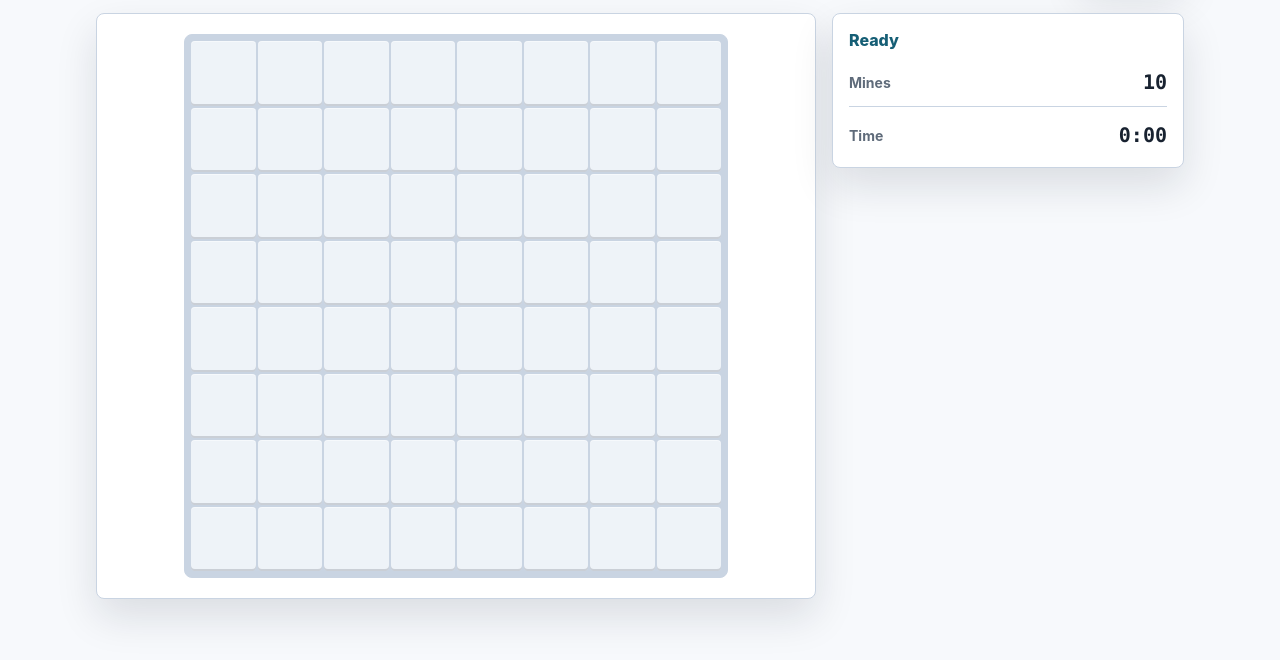
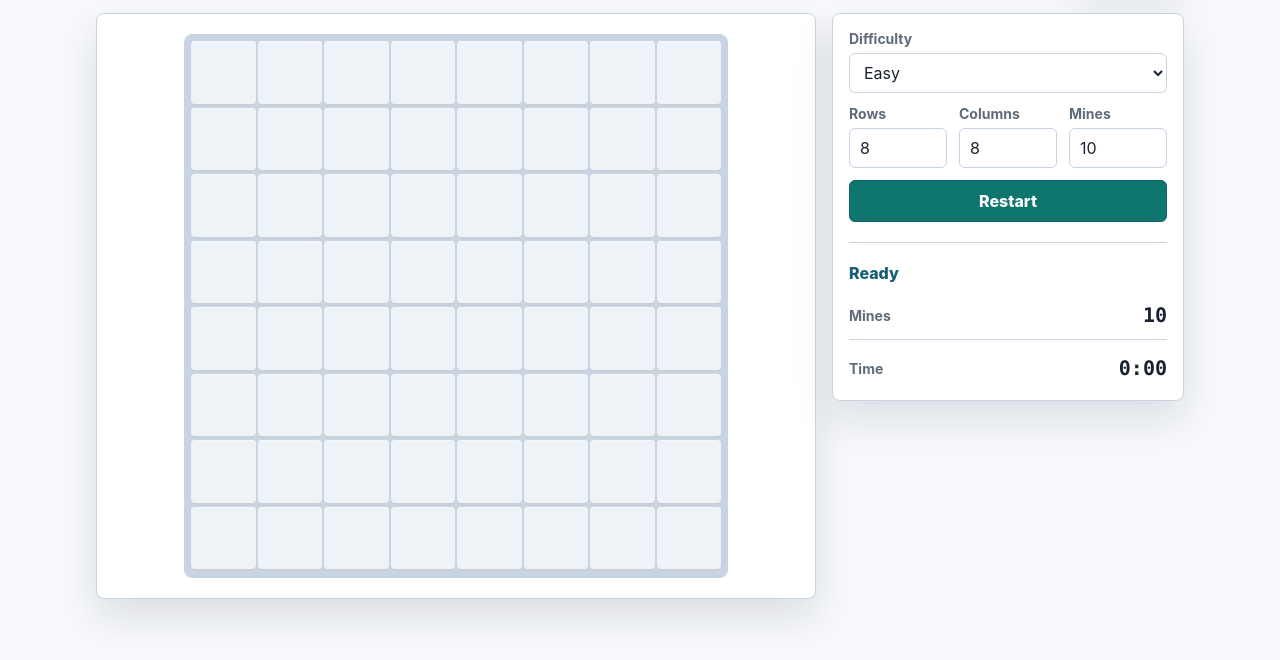
Before and after one commit to mtplayground/mct-test-u-agmn-mct-test-user, a website built with Vite: page index.html in a window 1280 px wide. Shown: the part 116-776 px from the top of the page. Built offline with nearby package versions, Linux system fonts and the light colour scheme.

Commit message:
feat: Implement difficulty selector and custom-board form

```diff
--- a/src/main.ts
+++ b/src/main.ts
@@ -4,6 +4,7 @@ import './styles/board.css';
 
 import { createGameState } from './game/engine';
 import { createBoardView } from './ui/board-view';
+import { createControls } from './ui/controls';
 import { createStatusBar } from './ui/status-bar';
 
 const INITIAL_BOARD_CONFIG = {
@@ -38,6 +39,7 @@ appRoot.innerHTML = `
       </section>
 
       <aside class="info-panel" aria-label="Game details">
+        <div data-controls></div>
         <div data-status-bar></div>
       </aside>
     </main>
@@ -45,6 +47,7 @@ appRoot.innerHTML = `
 `;
 
 const boardElement = appRoot.querySelector<HTMLElement>('[data-board-view]');
+const controlsElement = appRoot.querySelector<HTMLElement>('[data-controls]');
 const statusBarElement =
   appRoot.querySelector<HTMLElement>('[data-status-bar]');
 const statusSummaryElement = appRoot.querySelector<HTMLElement>(
@@ -55,15 +58,27 @@ if (boardElement === null) {
   throw new Error('Board view root element was not found.');
 }
 
+if (controlsElement === null) {
+  throw new Error('Controls root element was not found.');
+}
+
 if (statusBarElement === null) {
   throw new Error('Status bar root element was not found.');
 }
 
 const initialGameState = createGameState(INITIAL_BOARD_CONFIG);
+const boardView = createBoardView(boardElement, initialGameState);
+const statusBar = createStatusBar(statusBarElement, initialGameState, {
+  summaryElement: statusSummaryElement,
+});
 
-createBoardView(boardElement, initialGameState);
-createStatusBar(statusBarElement, initialGameState, {
-  summaryElement: statusSummaryElement,
+createControls(controlsElement, initialGameState.config, {
+  onRestart: (config) => {
+    const nextState = createGameState(config);
+
+    boardView.update(nextState);
+    statusBar.update(nextState);
+  },
 });
 
 function escapeHtml(value: string): string {
--- a/src/styles/base.css
+++ b/src/styles/base.css
@@ -133,7 +133,66 @@ h1 {
 }
 
 .info-panel {
+  display: grid;
+  gap: 1.25rem;
   padding: 1rem;
+}
+
+.controls {
+  border-bottom: 1px solid var(--color-border);
+  padding-bottom: 1.25rem;
+}
+
+.controls-form,
+.custom-fields {
+  display: grid;
+  gap: 0.75rem;
+}
+
+.custom-fields {
+  grid-template-columns: repeat(3, minmax(0, 1fr));
+}
+
+.field {
+  display: grid;
+  gap: 0.375rem;
+}
+
+.field-label {
+  color: var(--color-text-muted);
+  font-size: 0.875rem;
+  font-weight: 700;
+}
+
+.field select,
+.field input {
+  width: 100%;
+  min-height: 2.5rem;
+  border: 1px solid var(--color-border);
+  border-radius: var(--radius-control);
+  padding: 0.5rem 0.625rem;
+  background: var(--color-surface);
+  color: var(--color-text);
+}
+
+input[aria-invalid='true'] {
+  border-color: var(--color-danger);
+}
+
+.form-error {
+  color: var(--color-danger);
+  font-size: 0.875rem;
+  font-weight: 700;
+}
+
+.primary-button {
+  min-height: 2.625rem;
+  border: 1px solid var(--color-accent-strong);
+  border-radius: var(--radius-control);
+  padding: 0.625rem 0.875rem;
+  background: var(--color-accent);
+  color: var(--color-page);
+  font-weight: 800;
 }
 
 .status-bar {
@@ -195,4 +254,8 @@ h1 {
   .app-main {
     grid-template-columns: 1fr;
   }
+
+  .custom-fields {
+    grid-template-columns: 1fr;
+  }
 }
--- /dev/null
+++ b/src/ui/controls.ts
@@ -0,0 +1,398 @@
+import type { BoardConfig, Difficulty } from '../types';
+
+export interface ControlsOptions {
+  readonly onRestart: (config: BoardConfig) => void;
+}
+
+export interface Controls {
+  readonly element: HTMLElement;
+  update: (config: BoardConfig) => void;
+  destroy: () => void;
+}
+
+export interface ValidationResult {
+  readonly valid: boolean;
+  readonly message: string | null;
+}
+
+type PresetDifficulty = Exclude<Difficulty, 'custom'>;
+
+interface FormElements {
+  readonly difficulty: HTMLSelectElement;
+  readonly customFields: HTMLElement;
+  readonly rows: HTMLInputElement;
+  readonly cols: HTMLInputElement;
+  readonly mines: HTMLInputElement;
+  readonly error: HTMLElement;
+  readonly form: HTMLFormElement;
+}
+
+const MIN_DIMENSION = 5;
+const MAX_DIMENSION = 40;
+const SAFE_START_CELLS = 9;
+
+export const DIFFICULTY_CONFIGS: Record<PresetDifficulty, BoardConfig> = {
+  beginner: {
+    rows: 8,
+    cols: 8,
+    mines: 10,
+    difficulty: 'beginner',
+  },
+  intermediate: {
+    rows: 16,
+    cols: 16,
+    mines: 40,
+    difficulty: 'intermediate',
+  },
+  expert: {
+    rows: 16,
+    cols: 30,
+    mines: 99,
+    difficulty: 'expert',
+  },
+};
+
+export function createControls(
+  element: HTMLElement,
+  initialConfig: BoardConfig,
+  options: ControlsOptions,
+): Controls {
+  element.replaceChildren(createControlsElement(initialConfig));
+
+  const elements = queryFormElements(element);
+
+  const render = (config: BoardConfig): void => {
+    elements.difficulty.value = config.difficulty;
+    elements.rows.value = String(config.rows);
+    elements.cols.value = String(config.cols);
+    elements.mines.value = String(config.mines);
+    renderCustomFields(elements);
+    renderValidation(elements, getSelectedConfig(elements).validation);
+  };
+
+  const handleDifficultyChange = (): void => {
+    const selectedDifficulty = elements.difficulty.value as Difficulty;
+
+    if (selectedDifficulty !== 'custom') {
+      const presetConfig = DIFFICULTY_CONFIGS[selectedDifficulty];
+      elements.rows.value = String(presetConfig.rows);
+      elements.cols.value = String(presetConfig.cols);
+      elements.mines.value = String(presetConfig.mines);
+    }
+
+    updateMineLimit(elements);
+    renderCustomFields(elements);
+    renderValidation(elements, getSelectedConfig(elements).validation);
+  };
+
+  const handleInput = (): void => {
+    updateMineLimit(elements);
+    renderValidation(elements, getSelectedConfig(elements).validation);
+  };
+
+  const handleSubmit = (event: SubmitEvent): void => {
+    event.preventDefault();
+
+    const selected = getSelectedConfig(elements);
+    renderValidation(elements, selected.validation);
+
+    if (!selected.validation.valid || selected.config === null) {
+      return;
+    }
+
+    options.onRestart(selected.config);
+  };
+
+  elements.difficulty.addEventListener('change', handleDifficultyChange);
+  elements.rows.addEventListener('input', handleInput);
+  elements.cols.addEventListener('input', handleInput);
+  elements.mines.addEventListener('input', handleInput);
+  elements.form.addEventListener('submit', handleSubmit);
+
+  render(initialConfig);
+
+  return {
+    element,
+    update: render,
+    destroy: () => {
+      elements.difficulty.removeEventListener('change', handleDifficultyChange);
+      elements.rows.removeEventListener('input', handleInput);
+      elements.cols.removeEventListener('input', handleInput);
+      elements.mines.removeEventListener('input', handleInput);
+      elements.form.removeEventListener('submit', handleSubmit);
+      element.replaceChildren();
+    },
+  };
+}
+
+export function validateBoardConfig(config: BoardConfig): ValidationResult {
+  if (!isIntegerInRange(config.rows, MIN_DIMENSION, MAX_DIMENSION)) {
+    return {
+      valid: false,
+      message: `Rows must be ${String(MIN_DIMENSION)}-${String(MAX_DIMENSION)}.`,
+    };
+  }
+
+  if (!isIntegerInRange(config.cols, MIN_DIMENSION, MAX_DIMENSION)) {
+    return {
+      valid: false,
+      message: `Columns must be ${String(MIN_DIMENSION)}-${String(MAX_DIMENSION)}.`,
+    };
+  }
+
+  if (!Number.isInteger(config.mines) || config.mines < 1) {
+    return {
+      valid: false,
+      message: 'Mines must be at least 1.',
+    };
+  }
+
+  const maxMines = getMaxMines(config.rows, config.cols);
+
+  if (config.mines > maxMines) {
+    return {
+      valid: false,
+      message: `Mines must be ${String(maxMines)} or fewer.`,
+    };
+  }
+
+  return {
+    valid: true,
+    message: null,
+  };
+}
+
+export function getMaxMines(rows: number, cols: number): number {
+  return Math.max(0, rows * cols - SAFE_START_CELLS - 1);
+}
+
+function createControlsElement(config: BoardConfig): HTMLElement {
+  const section = document.createElement('section');
+  section.className = 'controls';
+  section.setAttribute('aria-label', 'Board controls');
+
+  const form = document.createElement('form');
+  form.className = 'controls-form';
+  form.noValidate = true;
+  form.dataset.controlsForm = '';
+
+  const difficultyField = document.createElement('label');
+  difficultyField.className = 'field';
+
+  const difficultyLabel = document.createElement('span');
+  difficultyLabel.className = 'field-label';
+  difficultyLabel.textContent = 'Difficulty';
+
+  const difficultySelect = document.createElement('select');
+  difficultySelect.name = 'difficulty';
+  difficultySelect.dataset.controlsDifficulty = '';
+  difficultySelect.append(
+    createDifficultyOption('beginner', 'Easy'),
+    createDifficultyOption('intermediate', 'Medium'),
+    createDifficultyOption('expert', 'Hard'),
+    createDifficultyOption('custom', 'Custom'),
+  );
+
+  difficultyField.append(difficultyLabel, difficultySelect);
+
+  const customFields = document.createElement('div');
+  customFields.className = 'custom-fields';
+  customFields.dataset.controlsCustom = '';
+  customFields.append(
+    createNumberField(
+      'Rows',
+      'rows',
+      config.rows,
+      MIN_DIMENSION,
+      MAX_DIMENSION,
+    ),
+    createNumberField(
+      'Columns',
+      'cols',
+      config.cols,
+      MIN_DIMENSION,
+      MAX_DIMENSION,
+    ),
+    createNumberField(
+      'Mines',
+      'mines',
+      config.mines,
+      1,
+      getMaxMines(config.rows, config.cols),
+    ),
+  );
+
+  const error = document.createElement('p');
+  error.className = 'form-error';
+  error.id = 'board-config-error';
+  error.setAttribute('role', 'alert');
+  error.dataset.controlsError = '';
+
+  const restartButton = document.createElement('button');
+  restartButton.className = 'primary-button';
+  restartButton.type = 'submit';
+  restartButton.textContent = 'Restart';
+
+  form.append(difficultyField, customFields, error, restartButton);
+  section.append(form);
+
+  return section;
+}
+
+function createDifficultyOption(
+  value: Difficulty,
+  label: string,
+): HTMLOptionElement {
+  const option = document.createElement('option');
+  option.value = value;
+  option.textContent = label;
+
+  return option;
+}
+
+function createNumberField(
+  label: string,
+  name: 'rows' | 'cols' | 'mines',
+  value: number,
+  min: number,
+  max: number,
+): HTMLElement {
+  const field = document.createElement('label');
+  field.className = 'field';
+
+  const labelElement = document.createElement('span');
+  labelElement.className = 'field-label';
+  labelElement.textContent = label;
+
+  const input = document.createElement('input');
+  input.type = 'number';
+  input.name = name;
+  input.value = String(value);
+  input.min = String(min);
+  input.max = String(max);
+  input.step = '1';
+  input.inputMode = 'numeric';
+  input.dataset[controlsDataKey(name)] = '';
+  input.setAttribute('aria-describedby', 'board-config-error');
+
+  field.append(labelElement, input);
+
+  return field;
+}
+
+function queryFormElements(root: HTMLElement): FormElements {
+  return {
+    difficulty: queryRequiredElement(
+      root,
+      '[data-controls-difficulty]',
+      HTMLSelectElement,
+    ),
+    customFields: queryRequiredElement(
+      root,
+      '[data-controls-custom]',
+      HTMLElement,
+    ),
+    rows: queryRequiredElement(root, '[data-controls-rows]', HTMLInputElement),
+    cols: queryRequiredElement(root, '[data-controls-cols]', HTMLInputElement),
+    mines: queryRequiredElement(
+      root,
+      '[data-controls-mines]',
+      HTMLInputElement,
+    ),
+    error: queryRequiredElement(root, '[data-controls-error]', HTMLElement),
+    form: queryRequiredElement(root, '[data-controls-form]', HTMLFormElement),
+  };
+}
+
+function queryRequiredElement<TElement extends HTMLElement>(
+  root: HTMLElement,
+  selector: string,
+  constructor: new () => TElement,
+): TElement {
+  const element = root.querySelector(selector);
+
+  if (element instanceof constructor) {
+    return element;
+  }
+
+  throw new Error(`Controls element ${selector} was not found.`);
+}
+
+function getSelectedConfig(elements: FormElements): {
+  readonly config: BoardConfig | null;
+  readonly validation: ValidationResult;
+} {
+  const selectedDifficulty = elements.difficulty.value as Difficulty;
+
+  if (selectedDifficulty !== 'custom') {
+    const config = DIFFICULTY_CONFIGS[selectedDifficulty];
+
+    return {
+      config,
+      validation: validateBoardConfig(config),
+    };
+  }
+
+  const config = {
+    rows: readInteger(elements.rows),
+    cols: readInteger(elements.cols),
+    mines: readInteger(elements.mines),
+    difficulty: 'custom',
+  } satisfies BoardConfig;
+  const validation = validateBoardConfig(config);
+
+  return {
+    config: validation.valid ? config : null,
+    validation,
+  };
+}
+
+function renderCustomFields(elements: FormElements): void {
+  const isCustom = elements.difficulty.value === 'custom';
+
+  elements.customFields.hidden = !isCustom;
+  elements.rows.disabled = !isCustom;
+  elements.cols.disabled = !isCustom;
+  elements.mines.disabled = !isCustom;
+}
+
+function renderValidation(
+  elements: FormElements,
+  validation: ValidationResult,
+): void {
+  const message = validation.message ?? '';
+
+  elements.error.textContent = message;
+  elements.error.hidden = validation.valid;
+  elements.rows.setAttribute('aria-invalid', String(!validation.valid));
+  elements.cols.setAttribute('aria-invalid', String(!validation.valid));
+  elements.mines.setAttribute('aria-invalid', String(!validation.valid));
+}
+
+function updateMineLimit(elements: FormElements): void {
+  const rows = readInteger(elements.rows);
+  const cols = readInteger(elements.cols);
+
+  if (Number.isInteger(rows) && Number.isInteger(cols)) {
+    elements.mines.max = String(getMaxMines(rows, cols));
+  }
+}
+
+function readInteger(input: HTMLInputElement): number {
+  return Number.parseInt(input.value, 10);
+}
+
+function isIntegerInRange(value: number, min: number, max: number): boolean {
+  return Number.isInteger(value) && value >= min && value <= max;
+}
+
+function controlsDataKey(name: 'rows' | 'cols' | 'mines'): string {
+  switch (name) {
+    case 'rows':
+      return 'controlsRows';
+    case 'cols':
+      return 'controlsCols';
+    case 'mines':
+      return 'controlsMines';
+  }
+}
```
Also changed, not shown: tests/unit/controls.test.ts (added, +54 -0 lines).
